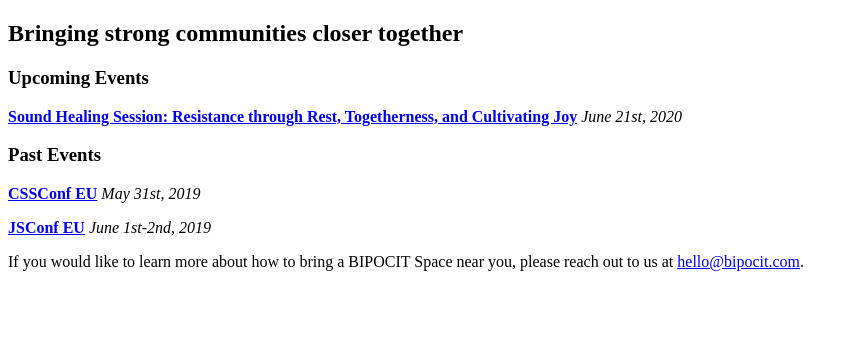
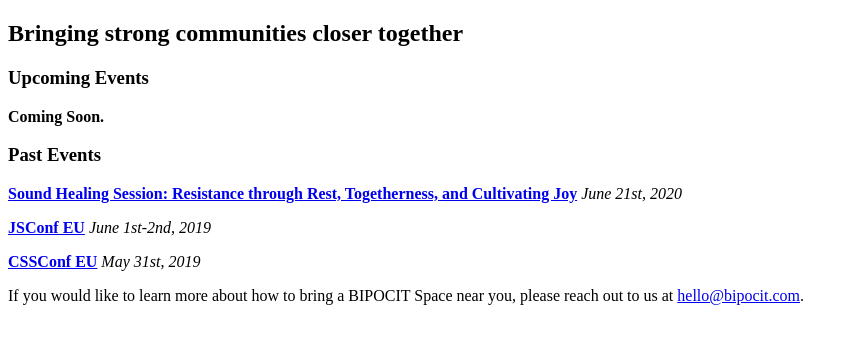
Before and after one commit to bipocit/bipocit, a Gatsby site: page /events in a window 1280 px wide. Shown: the whole page, without its empty margins (0-858 px from the left). Built offline with nearby package versions, Linux system fonts and the light colour scheme; Gatsby itself is replaced by a stand-in of ours.

Commit message:
chore: update events (#18)
* update events

* minor fixes

* update readme image

```diff
--- a/src/pages/events.mdx
+++ b/src/pages/events.mdx
@@ -9,14 +9,14 @@ import { Flex } from "../components/flex";
 
 ### Upcoming Events
 
+**Coming Soon.**
+
+### Past Events
 **[Sound Healing Session: Resistance through Rest, Togetherness, and Cultivating Joy](https://calendly.com/bipocit/sound-healing-session?month=2020-06)** *June 21st, 2020*
 
-
-### Past Events
+**[JSConf EU](https://2019.jsconf.eu/bipocit-space/)** *June 1st-2nd, 2019*
 
 **[CSSConf EU](https://2019.cssconf.eu/bipocit-space/)** *May 31st, 2019*
-
-**[JSConf EU](https://2019.jsconf.eu/bipocit-space/)** *June 1st-2nd, 2019*
 
 If you would like to learn more about how to bring a BIPOCIT Space near you, please reach out to us at [hello@bipocit.com](mailto:hello@bipocit.com?Subject=Event%20Inquiry).
 
```
Also changed, not shown: README.md.
